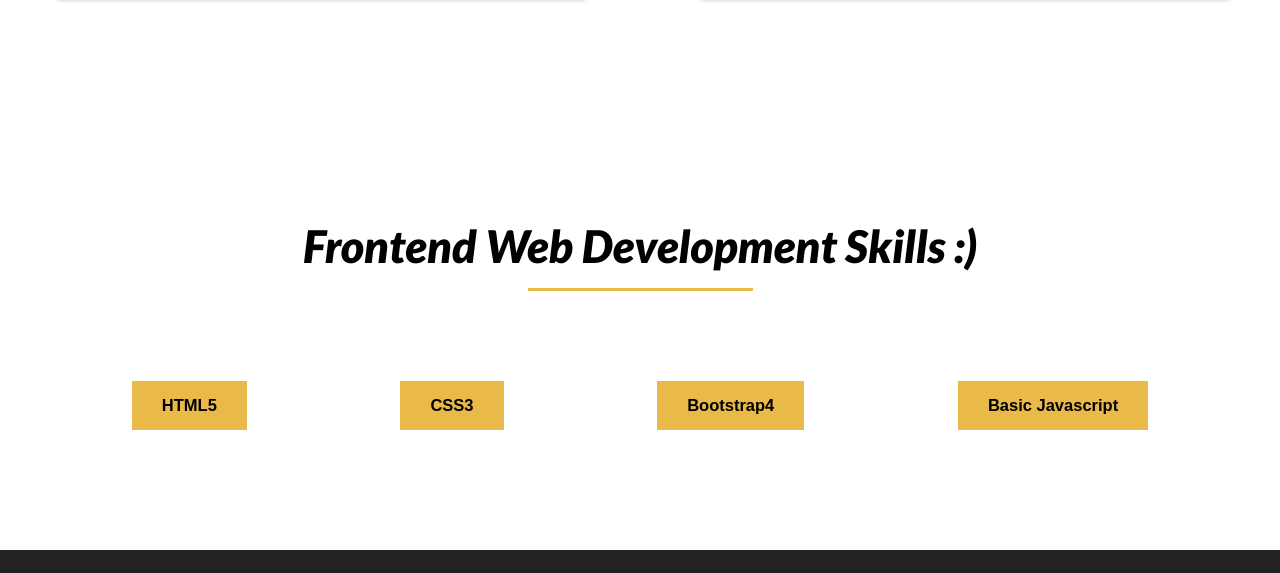
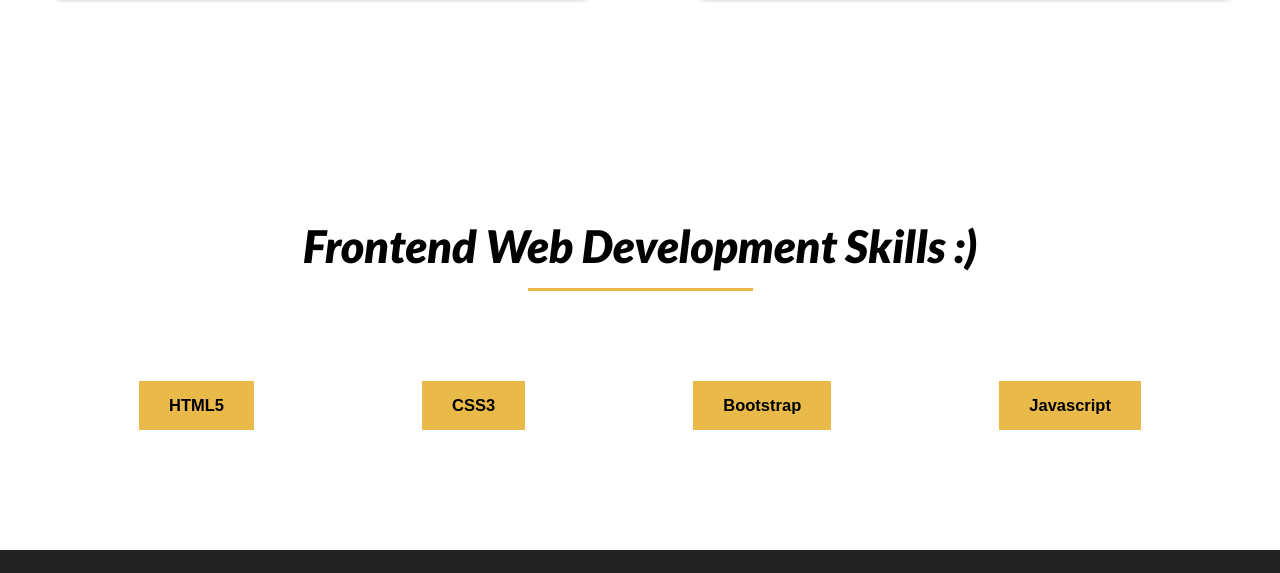
Before and after one commit to Brijeshkumar16/Brijesh, a plain HTML site: page index.html in a window 1280 px wide. Shown: the part 2018-2591 px from the top of the page. Drawn offline with Linux system fonts and the light colour scheme.

Commit message:
Update index.html

```diff
--- a/index.html
+++ b/index.html
@@ -137,8 +137,8 @@
             <div class="skill-btn">
                 <button>HTML5</button>
                 <button>CSS3</button>
-                <button>Bootstrap4</button>
-                <button>Basic Javascript</button>
+                <button>Bootstrap</button>
+                <button>Javascript</button>
             </div>
         </div>
     </section>
```
